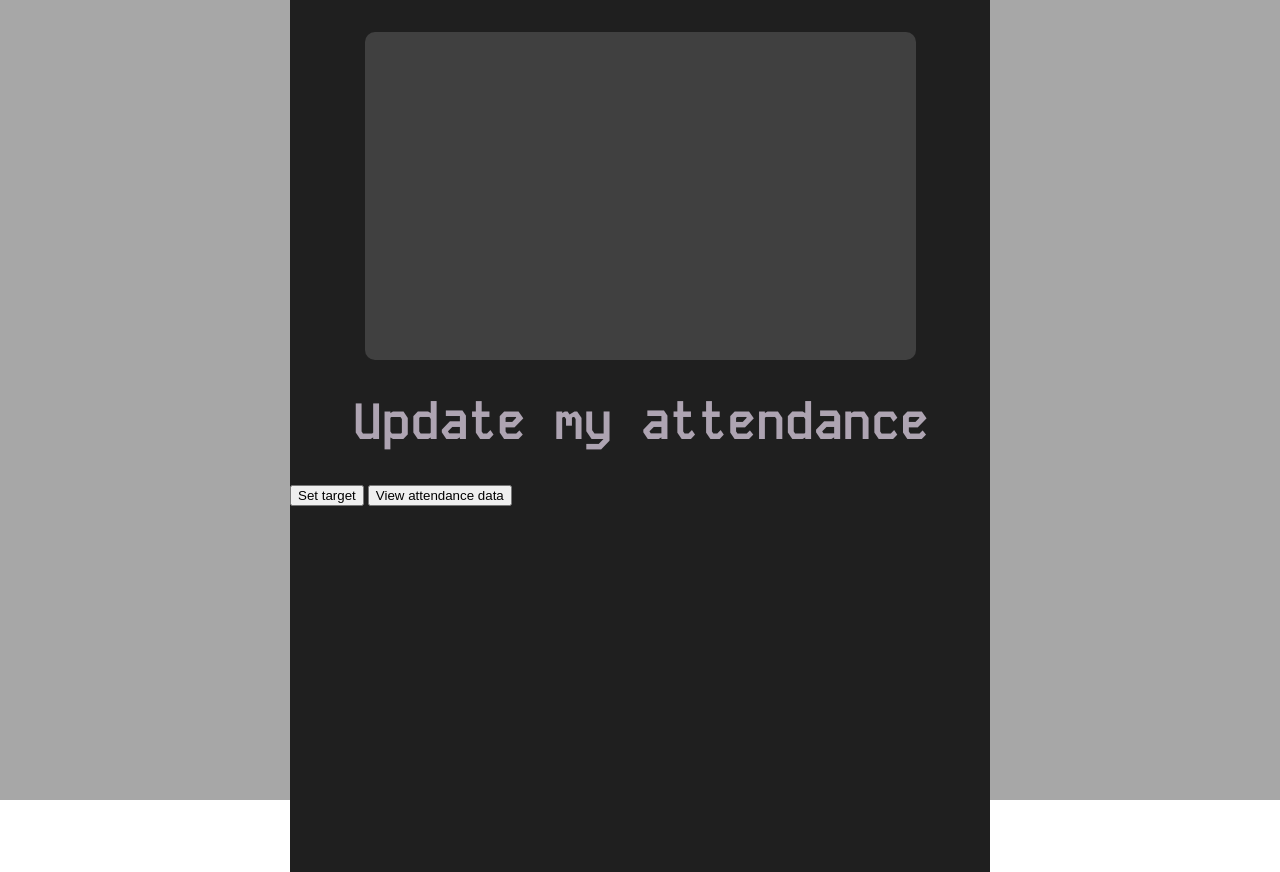
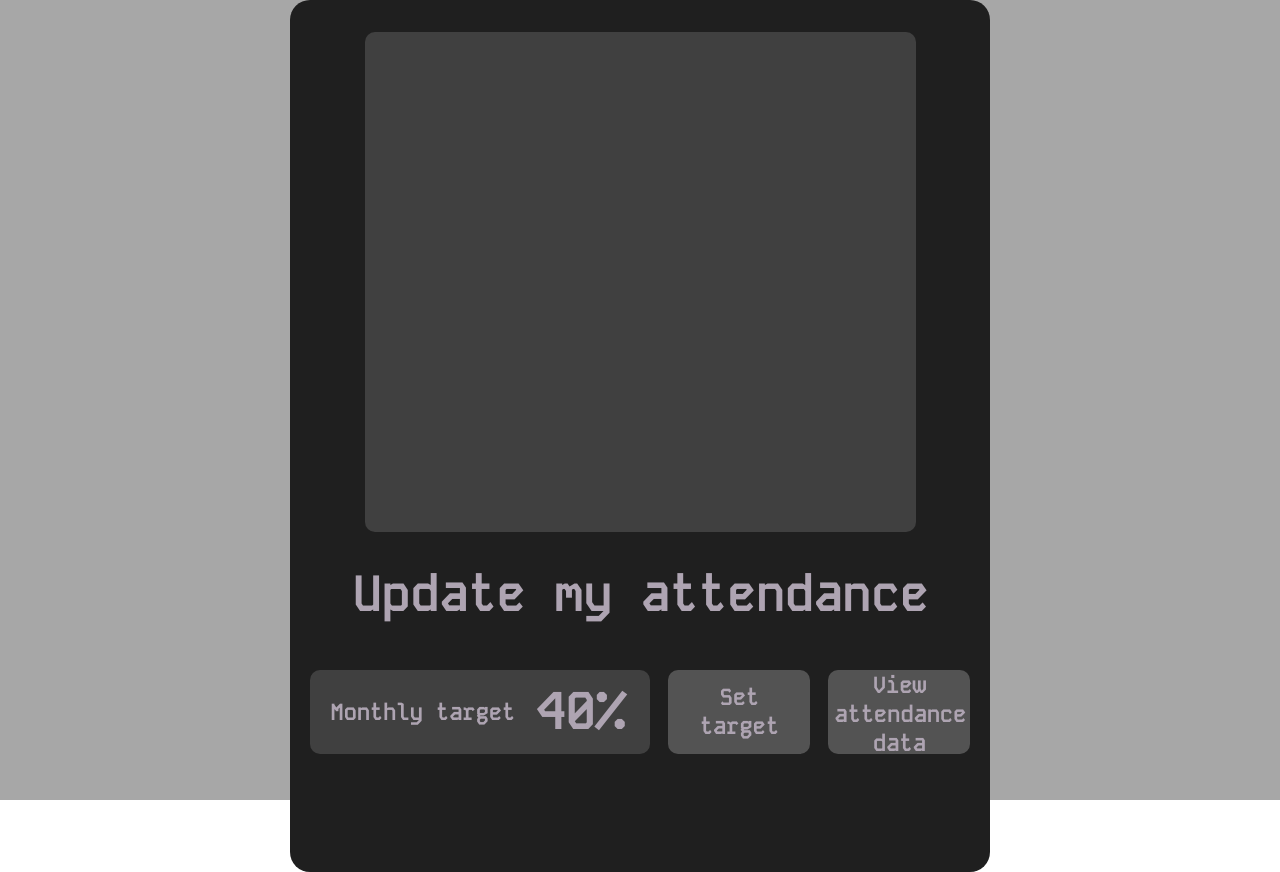
Before and after one commit to ElTigreNumero5/Sware-Eng-Summ1, a plain HTML site: page inputs.html in a window 1280 px wide. Drawn offline with Linux system fonts and the light colour scheme.

Commit message:
Created and styled target related objects for input page

```diff
--- a/base.css
+++ b/base.css
@@ -25,6 +25,7 @@ html, body {
     width: 700px;
     height: 840px;
     padding-top: 32px;
+    border-radius: 20px;
 }
 
 
@@ -58,7 +59,7 @@ img {
   padding-top: 100px;
 }
 
-.button1 {
+.button {
   background-color: #535353;
   color: #AEA4B2;
   font-family: "KodeMono";
@@ -71,17 +72,16 @@ img {
   height: 246px;
 }
 
-.button2 {
-  background-color: #535353;
-  color: #AEA4B2;
-  font-family: "KodeMono";
-  font-size: 32px;
-  font-weight: bold;
-  text-align: center;
-  border: none;
-  border-radius: 10px;
-  width: 229px;
-  height: 246px;
+.button3 {
+  height: 84px;
+  width: 142px;
+  font-size: 22px;
+}
+
+.button4 {
+  height: 84px;
+  width: 142px;
+  font-size: 22px;
 }
 
 
@@ -89,8 +89,44 @@ img {
   display: block;
   background-color: #404040;
   width: 551px;
-  height: 328px;
+  height: 500px;
   margin: 0 auto;
   border-radius: 10px;
 
 }
+
+.bottom-row {
+  width: 660px;
+  height: 100px;
+  padding: 20px;
+  display: flex;
+  justify-content: space-between;
+  position: fixed;
+  bottom: max(10px);
+}
+
+.target-info {
+  background-color: #404040;
+  width: 340px;
+  height: 84px;
+  border-radius: 10px;
+  display: flex;
+  align-items: center;
+}
+
+.target-label {
+  color: #AEA4B2;
+  font-family: "KodeMono";
+  font-size: 22px;
+  font-weight: bold;
+  text-align: center;
+  padding: 20px;
+}
+
+.target-value {
+  color: #AEA4B2;
+  font-family: "KodeMono";
+  font-size: 50px;
+  font-weight: bold;
+  text-align: center;
+}
--- a/inputs.html
+++ b/inputs.html
@@ -18,10 +18,17 @@
             </div>
             <!-- Page title -->
             <h1>Update my attendance</h1>
-            <!-- Navigation buttons-->
+
+            <!-- section for target related elements and nav-->
             <div class="bottom-row">
-                <button type="button" class="button3">Set target</button>
-                <button type="button" class="button4">View attendance data</button>
+                <!-- Attendance target label and value-->
+                <div class="target-info">
+                    <span class="target-label">Monthly target</span>
+                    <span class="target-value">40%</span>
+                </div>
+                <!-- Navigation buttons-->
+                <button type="button" class="button button3">Set target</button>
+                <button type="button" class="button button4">View attendance data</button>
             </div>
         </div>
     </div>
```
Also changed, not shown: index.html (+2 -2 lines).
